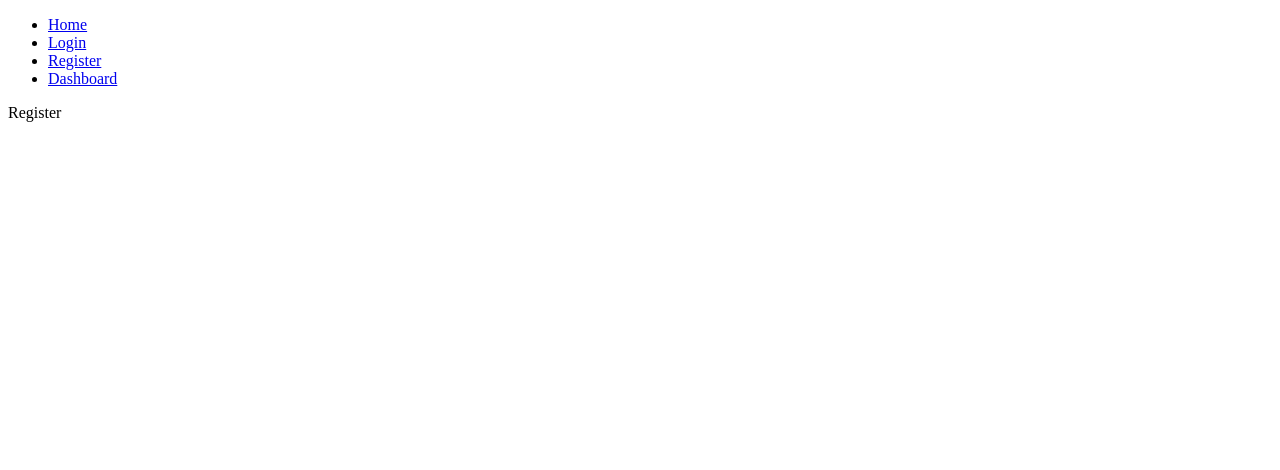
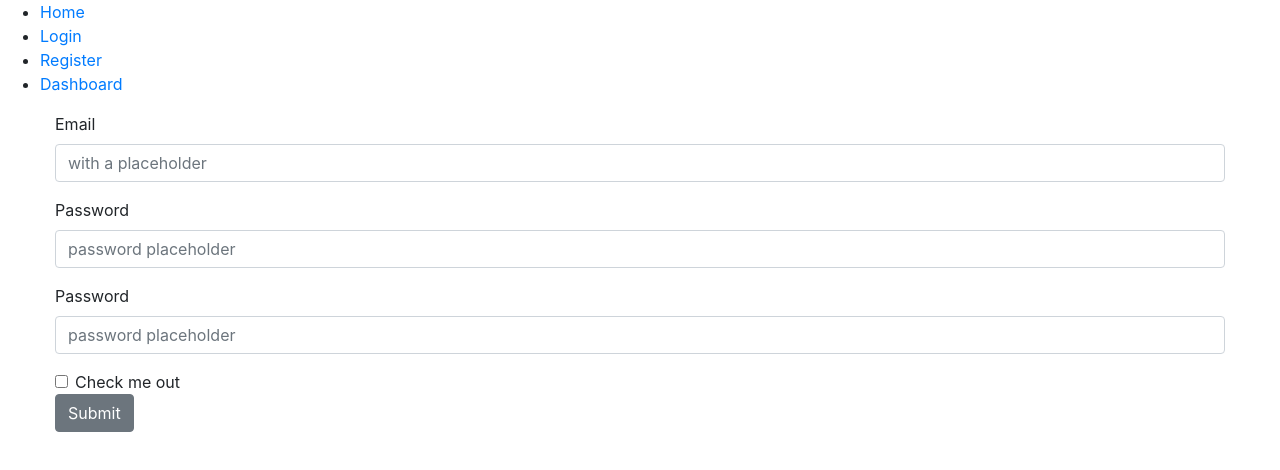
Before and after one commit to SinanBaymammadli/kursum, a React (Create React App) app: page /register in a window 1280 px wide. Shown: the top 470 px of the page. Built offline with nearby package versions, Linux system fonts and the light colour scheme.

Commit message:
basic forms

```diff
--- a/src/App.js
+++ b/src/App.js
@@ -10,7 +10,10 @@ class App extends Component {
       <BrowserRouter>
         <div>
           <Header />
-          <Router />
+
+          <main className="container-fluid">
+            <Router />
+          </main>
         </div>
       </BrowserRouter>
     );
--- /dev/null
+++ b/src/components/LoginForm/LoginForm.js
@@ -0,0 +1,37 @@
+import React, { Component } from "react";
+import { Button, Form, FormGroup, Label, Input } from "reactstrap";
+
+class LoginForm extends Component {
+  render() {
+    return (
+      <Form>
+        <FormGroup>
+          <Label for="exampleEmail">Email</Label>
+          <Input
+            type="email"
+            name="email"
+            id="exampleEmail"
+            placeholder="with a placeholder"
+          />
+        </FormGroup>
+        <FormGroup>
+          <Label for="examplePassword">Password</Label>
+          <Input
+            type="password"
+            name="password"
+            id="examplePassword"
+            placeholder="password placeholder"
+          />
+        </FormGroup>
+        <FormGroup check>
+          <Label check>
+            <Input type="checkbox" /> Check me out
+          </Label>
+        </FormGroup>
+        <Button>Submit</Button>
+      </Form>
+    );
+  }
+}
+
+export default LoginForm;
--- /dev/null
+++ b/src/components/RegisterForm/RegisterForm.js
@@ -0,0 +1,46 @@
+import React, { Component } from "react";
+import { Button, Form, FormGroup, Label, Input } from "reactstrap";
+
+class RegisterForm extends Component {
+  render() {
+    return (
+      <Form>
+        <FormGroup>
+          <Label for="exampleEmail">Email</Label>
+          <Input
+            type="email"
+            name="email"
+            id="exampleEmail"
+            placeholder="with a placeholder"
+          />
+        </FormGroup>
+        <FormGroup>
+          <Label for="examplePassword">Password</Label>
+          <Input
+            type="password"
+            name="password"
+            id="examplePassword"
+            placeholder="password placeholder"
+          />
+        </FormGroup>
+        <FormGroup>
+          <Label for="examplePassword">Password</Label>
+          <Input
+            type="password"
+            name="password"
+            id="examplePassword"
+            placeholder="password placeholder"
+          />
+        </FormGroup>
+        <FormGroup check>
+          <Label check>
+            <Input type="checkbox" /> Check me out
+          </Label>
+        </FormGroup>
+        <Button>Submit</Button>
+      </Form>
+    );
+  }
+}
+
+export default RegisterForm;
--- a/src/index.js
+++ b/src/index.js
@@ -1,6 +1,7 @@
 import React from "react";
 import ReactDOM from "react-dom";
 import App from "./App";
+import "./styles/index.css";
 import registerServiceWorker from "./registerServiceWorker";
 
 ReactDOM.render(<App />, document.getElementById("root"));
--- a/src/pages/Login/Login.js
+++ b/src/pages/Login/Login.js
@@ -1,8 +1,9 @@
 import React, { Component } from "react";
+import LoginForm from "../../components/LoginForm/LoginForm";
 
 class Login extends Component {
   render() {
-    return <div>Login</div>;
+    return <LoginForm />;
   }
 }
 
--- a/src/pages/Register/Register.js
+++ b/src/pages/Register/Register.js
@@ -1,8 +1,9 @@
 import React, { Component } from "react";
+import RegisterForm from "../../components/RegisterForm/RegisterForm";
 
 class Register extends Component {
   render() {
-    return <div>Register</div>;
+    return <RegisterForm />;
   }
 }
 
--- /dev/null
+++ b/src/styles/index.css
@@ -0,0 +1,4 @@
+@import url(~bootstrap/dist/css/bootstrap.css);
+.container-fluid {
+  max-width: 1200px;
+  margin: 0 auto; }
--- /dev/null
+++ b/src/styles/index.scss
@@ -0,0 +1,6 @@
+@import "~bootstrap/dist/css/bootstrap.css";
+
+.container-fluid {
+  max-width: 1200px;
+  margin: 0 auto;
+}
```
Also changed, not shown: package.json (+12 -3 lines), 1 other file (tests, documents, lock files or other folders).
